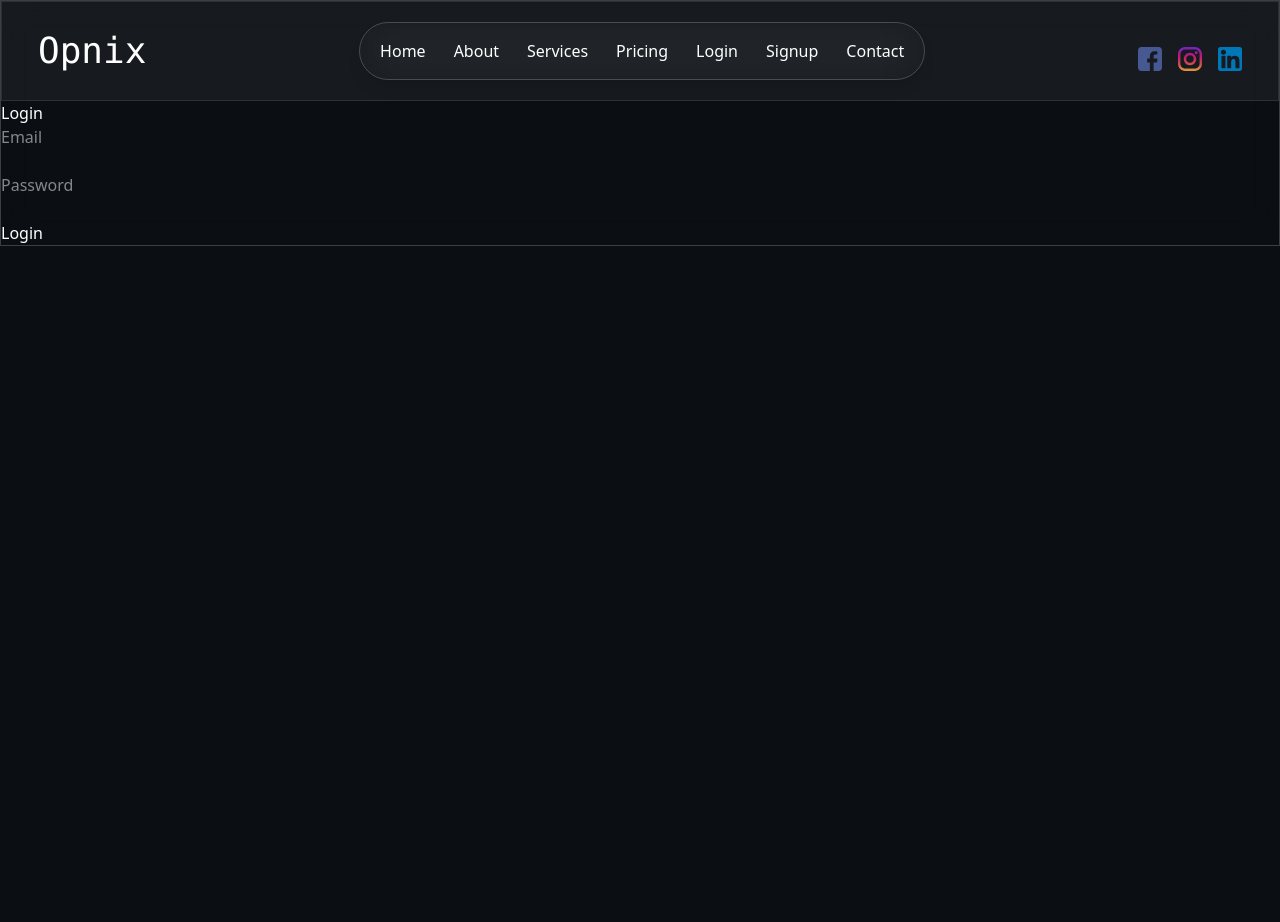
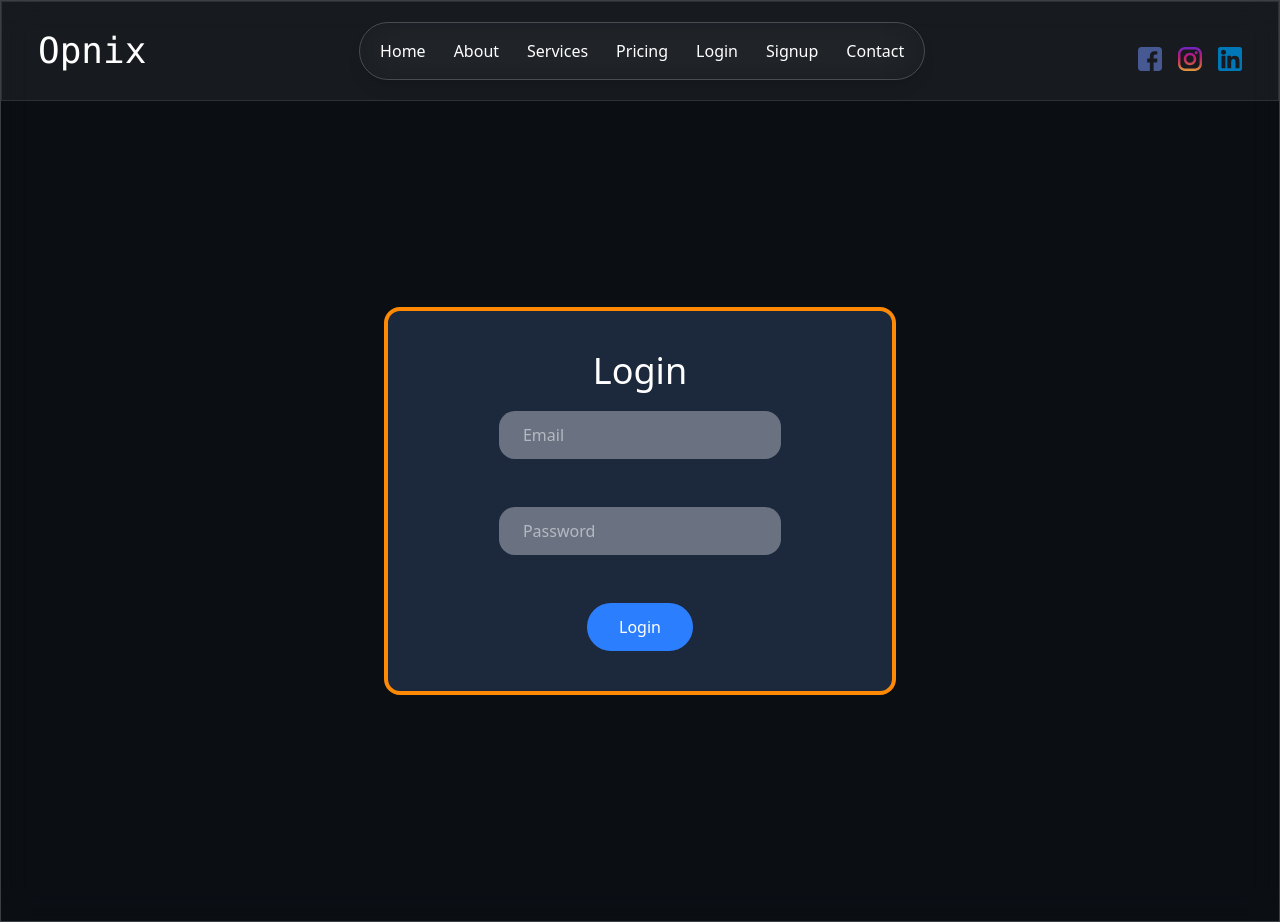
Before and after one commit to Ayush6287/Opnix, a React (Vite) app: page /login in a window 1280 px wide. Before the commit the page ends 800 px from the top, so only its background shows below. Built offline with nearby package versions, Linux system fonts and the light colour scheme.

Commit message:
Login Form changed

```diff
--- a/src/Pages/Login.jsx
+++ b/src/Pages/Login.jsx
@@ -30,18 +30,20 @@ export default function Login() {
   };
 
   return (
-    <div>
-      <h2>Login</h2>
+    <div className="flex items-center text-center h-screen justify-center mb-5  flex-col">
 
-      <form onSubmit={handleSubmit}>
-        <input
+
+      <form  className="flex items-center text-center w-2/5 p-10 rounded-2xl  bg-[#1c293c]  flex-col border-4 border-orange-400 "
+      onSubmit={handleSubmit}>
+         <h2 className="text-4xl">Login</h2>
+        <input className="px-6 py-3 bg-gray-500 rounded-2xl  text-white mt-5 w-2/3"
           name="email"
           placeholder="Email"
           onChange={handleChange}
         />
         <br /><br />
 
-        <input
+        <input className="px-6 py-3 bg-gray-500 rounded-2xl  text-white  w-2/3"
           name="password"
           type="password"
           placeholder="Password"
@@ -49,7 +51,7 @@ export default function Login() {
         />
         <br /><br />
 
-        <button>Login</button>
+        <button className="px-8 py-3 bg-blue-500 rounded-3xl">Login</button>
       </form>
     </div>
   );
```
